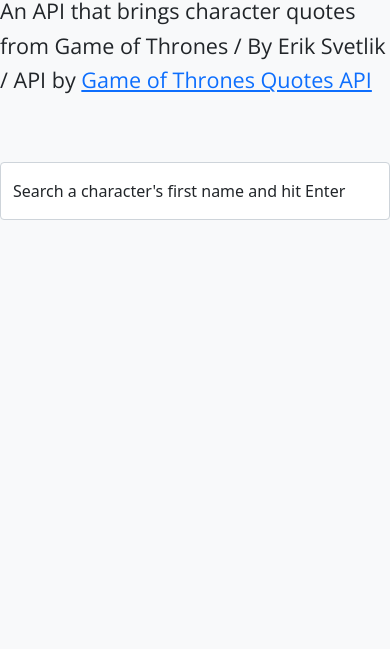
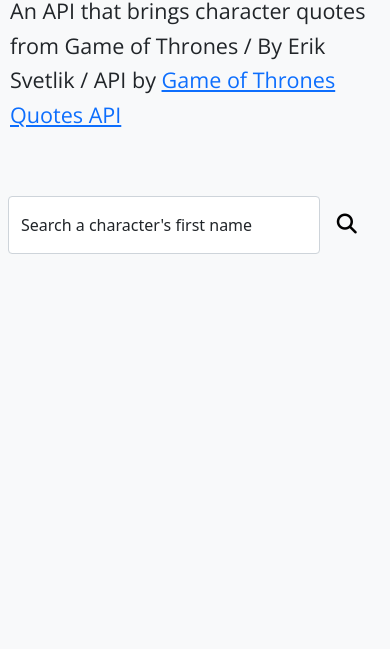
Before and after one commit to eriksvetlik/gotquotes, a plain HTML site: page index.html in a window 390 px wide. Shown: the part 195-844 px from the top of the page. Drawn offline with nearby package versions, Linux system fonts and the light colour scheme; a web font is replaced by a local one.

Commit message:
Added submit button and padding on mobile

```diff
--- a/index.html
+++ b/index.html
@@ -4,6 +4,7 @@
     <meta charset="utf-8" />
     <meta name="viewport" content="width=device-width, initial-scale=1" />
     <meta http-equiv="X-UA-Compatible" content="IE=edge" />
+
     <link
       href="https://cdn.jsdelivr.net/npm/bootstrap@5.0.2/dist/css/bootstrap.min.css"
       rel="stylesheet"
@@ -11,6 +12,10 @@
       crossorigin="anonymous"
     />
     <link rel="stylesheet" href="style.css" />
+    <script
+      src="https://kit.fontawesome.com/0424223d11.js"
+      crossorigin="anonymous"
+    ></script>
     <title>GoT Character Quotes API</title>
   </head>
   <body class="bg-light">
@@ -35,7 +40,8 @@
       <div class="row">
         <div class="col-md-3 d-none d-md-block"></div>
         <div class="col-md-6 col-sm-12">
-          <form id="searchform" name="searchform">
+          <form class="row" id="searchform" name="searchform">
+            <div class="col-10 px-0">
               <div class="form-group">
                 <div class="form-floating mb-3">
                   <input
@@ -47,9 +53,7 @@
                     placeholder=""
                     required
                   />
-                <label for="search"
-                  >Search a character's first name and hit Enter</label
-                >
+                  <label for="search">Search a character's first name</label>
                   <datalist id="listOptions">
                     <option value="jon"></option>
                     <option value="sansa"></option>
@@ -77,6 +81,12 @@
                   </datalist>
                 </div>
               </div>
+            </div>
+            <div class="col-2 px-0 my-1">
+              <button type="submit" class="btn btn-lg btn-light">
+                <i class="fas fa-search"></i>
+              </button>
+            </div>
           </form>
         </div>
         <div class="col-md-3 d-none d-md-block"></div>
--- a/style.css
+++ b/style.css
@@ -47,7 +47,8 @@
 }
 
 @media screen and (max-width: 1320px) {
-  .ncontainer {
-    padding-left: 10px;
+  body,
+  form {
+    padding: 0px 10px;
   }
 }
```
Lines whose indentation alone changed are shown as unchanged.
